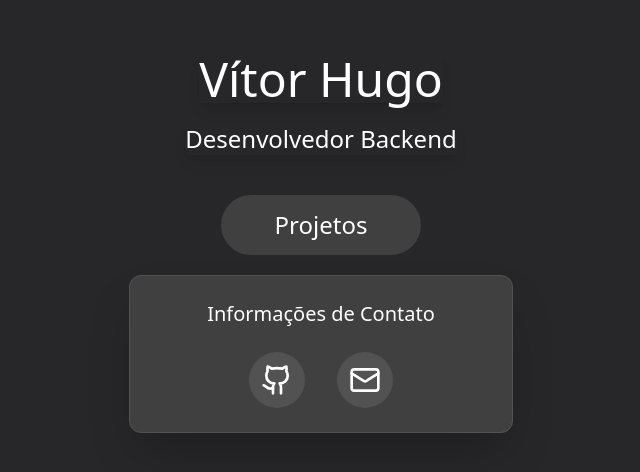
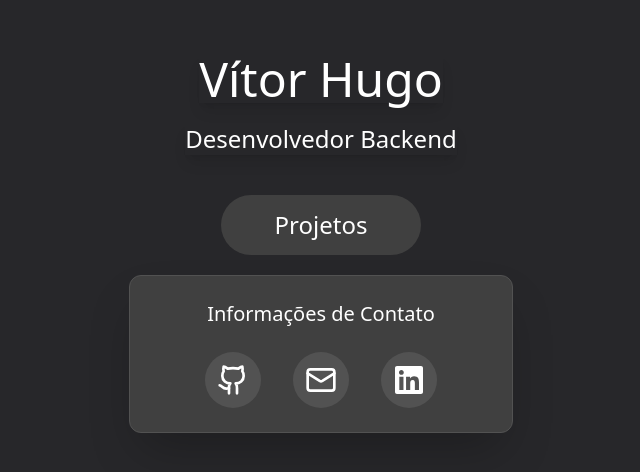
Before and after one commit to vitorhugo8899o-lgtm/Portifolio, a React (Vite) app: page / in a window 1280 px wide. Shown: the part 156-628 px from the top of the page, without its empty margins (319-959 px from the left). Built offline with nearby package versions, Linux system fonts and the light colour scheme.

Commit message:
adicionando linkdin as informações de contato

```diff
--- a/package.json
+++ b/package.json
@@ -18,6 +18,7 @@
     "postcss": "^8.5.6",
     "react": "^19.2.0",
     "react-dom": "^19.2.0",
+    "react-icons": "^5.5.0",
     "react-router-dom": "^7.11.0",
     "tailwindcss": "^4.1.18"
   },
--- a/src/App.jsx
+++ b/src/App.jsx
@@ -1,4 +1,5 @@
-import { Github, Mail } from 'lucide-react';
+import { Github, Mail, } from 'lucide-react';
+import { FaLinkedin } from "react-icons/fa";
 
 function App() {
   return (
@@ -41,6 +42,13 @@ function App() {
             >
               <Mail className='text-white w-7 h-7 md:w-8 md:h-8 group-hover:scale-110 transition-transform' />
             </a>
+
+            <a href="www.linkedin.com/in/vitor-hugo-rodrigues-de-lins"
+              target="_blank"
+              rel="noopener noreferrer"
+              className="p-3 bg-neutral-600 rounded-full hover:bg-zinc-500 transition-colors group">
+              <FaLinkedin className='text-white w-7 h-7 md:w-8 md:h-8 group-hover:scale-110 transition-transform' />
+            </a>
           </div>
         </div>
       </div>
```
Also changed, not shown: 1 other file (tests, documents, lock files or other folders).
